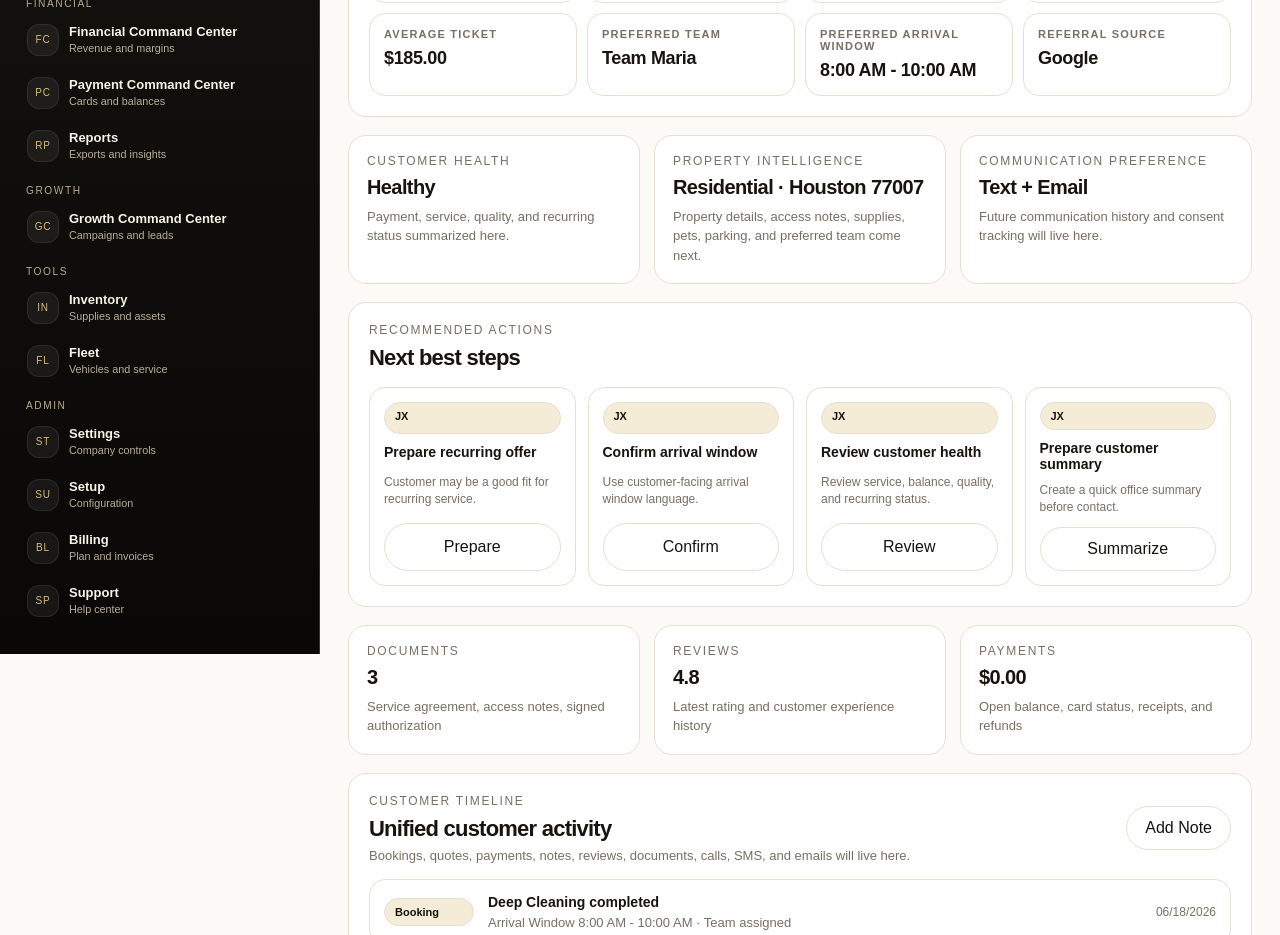
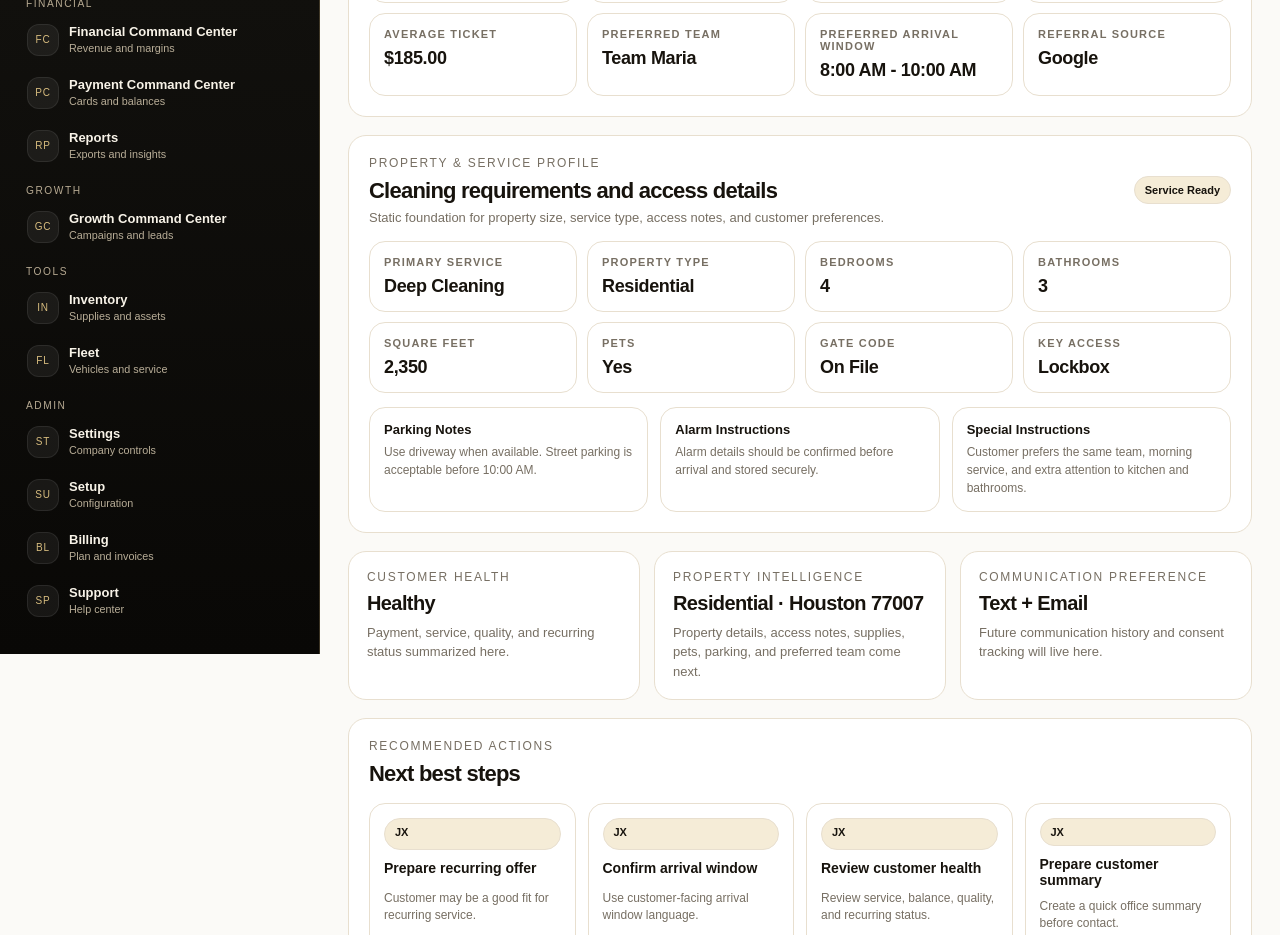
Before and after one commit to 360jarvis/JARVISV4, a Next.js app: page /app/customer-360 in a window 1280 px wide. Shown: the part 780-1715 px from the top of the page. Built offline with nearby package versions, Linux system fonts and the light colour scheme.

Commit message:
Add Customer 360 property service profile

```diff
--- a/components/customers/Customer360Enterprise.tsx
+++ b/components/customers/Customer360Enterprise.tsx
@@ -31,6 +31,23 @@ const customerSnapshot = [
   { label: 'Preferred Team', value: 'Team Maria' },
   { label: 'Preferred Arrival Window', value: '8:00 AM - 10:00 AM' },
   { label: 'Referral Source', value: 'Google' }
+];
+
+const propertyProfile = [
+  { label: 'Primary Service', value: 'Deep Cleaning' },
+  { label: 'Property Type', value: 'Residential' },
+  { label: 'Bedrooms', value: '4' },
+  { label: 'Bathrooms', value: '3' },
+  { label: 'Square Feet', value: '2,350' },
+  { label: 'Pets', value: 'Yes' },
+  { label: 'Gate Code', value: 'On File' },
+  { label: 'Key Access', value: 'Lockbox' }
+];
+
+const serviceNotes = [
+  { title: 'Parking Notes', detail: 'Use driveway when available. Street parking is acceptable before 10:00 AM.' },
+  { title: 'Alarm Instructions', detail: 'Alarm details should be confirmed before arrival and stored securely.' },
+  { title: 'Special Instructions', detail: 'Customer prefers the same team, morning service, and extra attention to kitchen and bathrooms.' }
 ];
 
 export default function Customer360Enterprise({ customer }: { customer: CustomerRecord }) {
@@ -97,6 +114,32 @@ export default function Customer360Enterprise({ customer }: { customer: Customer
         <div style={{ display: 'grid', gridTemplateColumns: 'repeat(4, minmax(0, 1fr))', gap: 10, marginTop: 16 }}>
           {customerSnapshot.map((item) => (
             <Metric key={item.label} label={item.label} value={item.value} />
+          ))}
+        </div>
+      </section>
+
+      <section className="lux-card" style={{ padding: 20 }}>
+        <div style={{ display: 'flex', justifyContent: 'space-between', gap: 12, alignItems: 'center', flexWrap: 'wrap' }}>
+          <div>
+            <p className="kicker" style={{ margin: 0 }}>Property & Service Profile</p>
+            <h2 style={{ margin: '8px 0 0', fontSize: 22, letterSpacing: '-0.035em' }}>Cleaning requirements and access details</h2>
+            <p style={{ margin: '6px 0 0', color: 'var(--jarvixx-muted)', fontSize: 13 }}>Static foundation for property size, service type, access notes, and customer preferences.</p>
+          </div>
+          <Tag tone="gold">Service Ready</Tag>
+        </div>
+
+        <div style={{ display: 'grid', gridTemplateColumns: 'repeat(4, minmax(0, 1fr))', gap: 10, marginTop: 16 }}>
+          {propertyProfile.map((item) => (
+            <Metric key={item.label} label={item.label} value={item.value} />
+          ))}
+        </div>
+
+        <div style={{ display: 'grid', gridTemplateColumns: 'repeat(3, minmax(0, 1fr))', gap: 12, marginTop: 14 }}>
+          {serviceNotes.map((note) => (
+            <article key={note.title} style={{ border: '1px solid var(--jarvixx-border)', borderRadius: 16, padding: 14, background: '#fff' }}>
+              <strong style={{ display: 'block', fontSize: 13 }}>{note.title}</strong>
+              <span style={{ display: 'block', marginTop: 6, color: 'var(--jarvixx-muted)', fontSize: 12, lineHeight: 1.5 }}>{note.detail}</span>
+            </article>
           ))}
         </div>
       </section>
```
